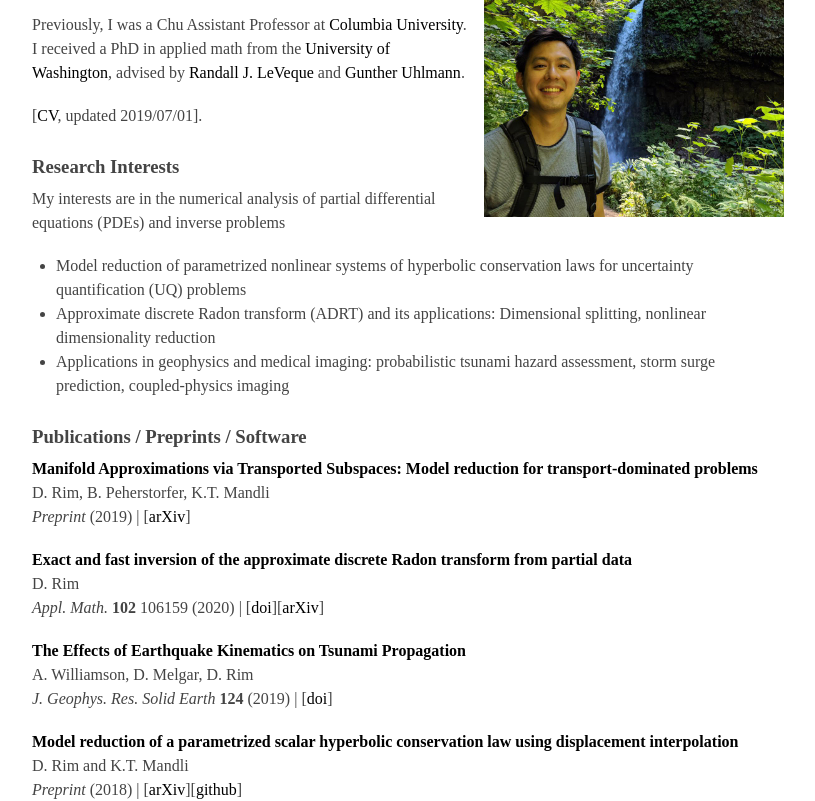
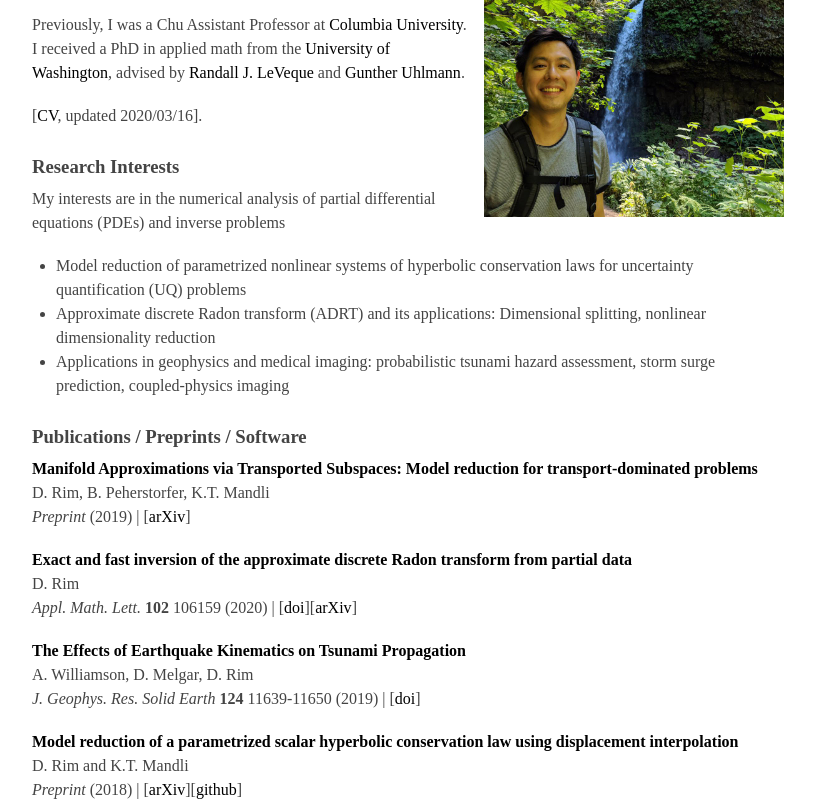
Before and after one commit to dsrim/dsrim.github.io, a Jekyll site: the page built from index.md, in a window 1280 px wide. Shown: the part 194-995 px from the top of the page, without its empty margins (232-1047 px from the left). Built offline with Jekyll 4.4.1, drawn with Linux system fonts in a browser that asks for light colours.

Commit message:
updated journal entries, and cv

```diff
--- a/index.md
+++ b/index.md
@@ -17,7 +17,7 @@ pubs:
       url:      "https://doi.org/10.1016/j.aml.2019.106159"
       arxiv:    "https://arxiv.org/abs/1908.00887"
       doi:      "https://doi.org/10.1016/j.aml.2019.106159"
-      journal:  "Appl. Math."
+      journal:  "Appl. Math. Lett."
       numbers:  "**102** 106159"
       year:     "2020"
 
@@ -25,7 +25,7 @@ pubs:
       author:   "A. Williamson, D. Melgar, D. Rim"
       url:      "https://doi.org/10.1029/2019JB017522"
       journal:  "J. Geophys. Res. Solid Earth"
-      numbers:  "**124**"
+      numbers:  "**124** 11639-11650"
       doi:      "https://doi.org/10.1029/2019JB017522"
       year:     "2019"
 
@@ -117,7 +117,7 @@ Previously, I was a Chu Assistant Professor at [Columbia University]. I
 received a PhD in applied math from the [University of Washington], advised by
 [Randall J. LeVeque] and [Gunther Uhlmann].
 
-[[CV], updated 2019/07/01].
+[[CV], updated 2020/03/16].
 
 ### Research Interests
 
```
Also changed, not shown: 6 other files.
